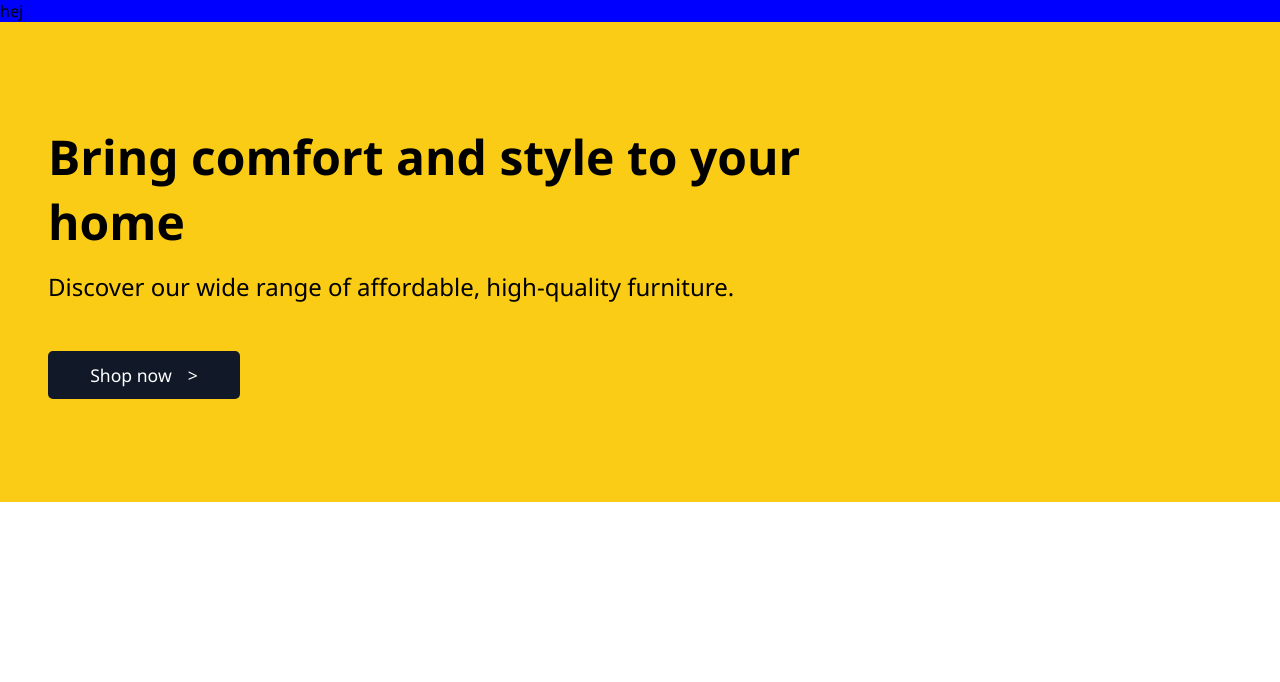
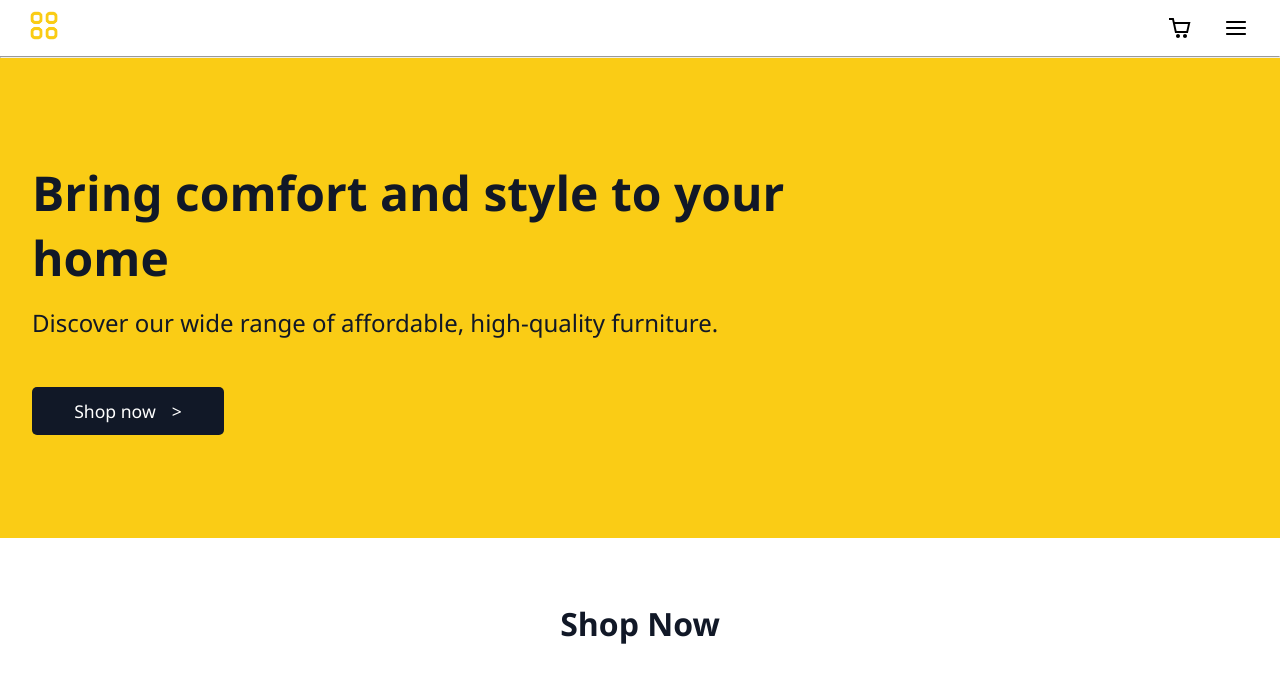
Before and after one commit to 5Heddan5/Furniture-Website, a plain HTML site: page index.html in a window 1280 px wide. Drawn offline with Linux system fonts and the light colour scheme.

Commit message:
Header Icons
Created shopping cart + menu icons using svg/path.

```diff
--- a/index.html
+++ b/index.html
@@ -9,9 +9,27 @@
 <body>
     <header>
         <div class="header">
-            <p>hej</p>
+            <img class="logo" src="logo.png" alt="">
+
+            <div class="menu">
+                <svg xmlns="http://www.w3.org/2000/svg" width="24" height="24" viewBox="0 0 24 24" fill="none">
+                    <path d="M2 6C2 5.44772 2.44772 5 3 5H21C21.5523 5 22 5.44772 22 6C22 6.55228 21.5523 7 21 7H3C2.44772 7 2 6.55228 2 6Z" fill="currentColor"/>
+                    <path d="M2 12.0322C2 11.4799 2.44772 11.0322 3 11.0322H21C21.5523 11.0322 22 11.4799 22 12.0322C22 12.5845 21.5523 13.0322 21 13.0322H3C2.44772 13.0322 2 12.5845 2 12.0322Z" fill="currentColor"/>
+                    <path d="M3 17.0645C2.44772 17.0645 2 17.5122 2 18.0645C2 18.6167 2.44772 19.0645 3 19.0645H21C21.5523 19.0645 22 18.6167 22 18.0645C22 17.5122 21.5523 17.0645 21 17.0645H3Z" fill="currentColor"/>
+                </svg>
+            </div>
+
+            <div class="cart">
+                <svg xmlns="http://www.w3.org/2000/svg" width="24" height="24" viewBox="0 0 24 24" fill="none">
+                    <path fill-rule="evenodd" clip-rule="evenodd" d="M5.79166 2H1V4H4.2184L6.9872 16.6776H7V17H20V16.7519L22.1932 7.09095L22.5308 6H6.6552L6.08485 3.38852L5.79166 2ZM19.9869 8H7.092L8.62081 15H18.3978L19.9869 8Z" fill="currentColor"/>
+                    <path d="M10 22C11.1046 22 12 21.1046 12 20C12 18.8954 11.1046 18 10 18C8.89543 18 8 18.8954 8 20C8 21.1046 8.89543 22 10 22Z" fill="currentColor"/>
+                    <path d="M19 20C19 21.1046 18.1046 22 17 22C15.8954 22 15 21.1046 15 20C15 18.8954 15.8954 18 17 18C18.1046 18 19 18.8954 19 20Z" fill="currentColor"/>
+                </svg>
+            </div>
+            <hr>
         </div>
     </header>
+
 
     <article>
         <br>
@@ -19,5 +37,9 @@
         <h2>Discover our wide range of affordable, high-quality furniture.</h2>
         <a class ="shop-now" href="">Shop now <span class="arrow"> > </span></a>
     </article>
+
+    <section>
+        <h3>Shop Now</h3>
+    </section>
 </body>
 </html>
--- a/style.css
+++ b/style.css
@@ -6,29 +6,60 @@
 }
 
 .header {
-    background-color: blue;
+    background-color: fffff;
     margin-bottom: 0;
+}
+
+.logo{
+    width: 2.5rem;
+    margin-top: 0.5rem;
+    margin-bottom: 0.5rem;
+    margin-left: 1.5rem;
+}
+
+.cart{
+    float: right;
+    margin-top: 1rem;
+    margin-right: 2rem;
+}
+
+.menu{
+    float: right;
+    margin-top: 1rem;
+    margin-right: 2rem;
+
 }
 
 h1 {
     font-size: 2.25rem;
-    margin-left: 2rem;
+    margin-left: 1rem;
     font-weight: bold;
     margin-bottom: 1rem;
     margin-top: 1rem;
+    color: #111827;
 }
 
 h2 {
     font-size: 1.25rem;
-    margin-left: 2rem;
+    margin-left: 1rem;
     font-weight: normal;
     margin-bottom: 1rem;
+    color: #111827;
+
+}
+
+h3 {
+    text-align: center;
+    margin-top: 4rem;
+    font-size: 2rem;
+    color: #111827;
+
 }
 
 .shop-now {
     background-color: #111827;
     color: white;
-    margin-left: 2rem;
+    margin-left: 1rem;
     border-radius: 5px;
     font-size: 1rem;
     width: 8rem;
```
